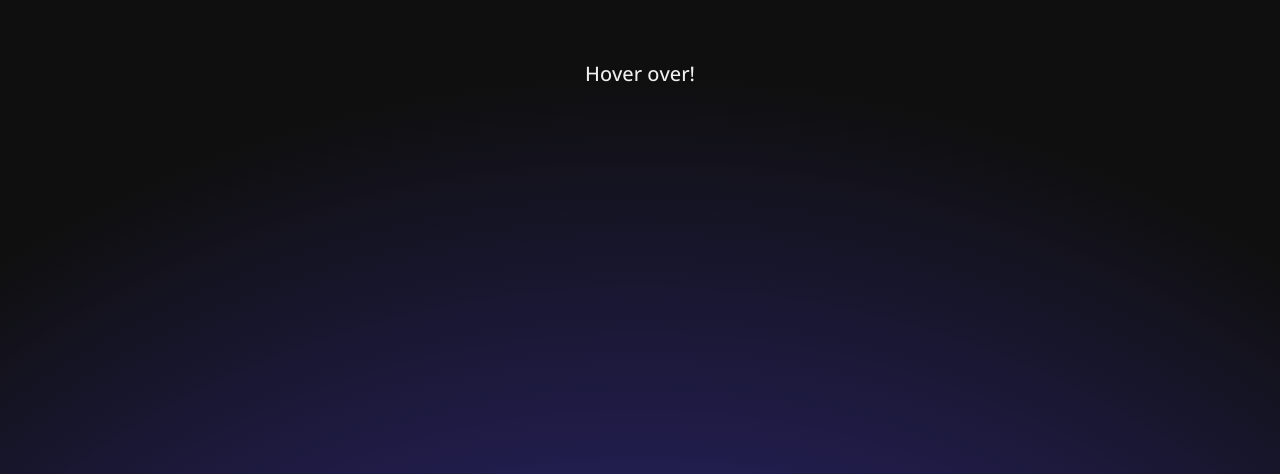
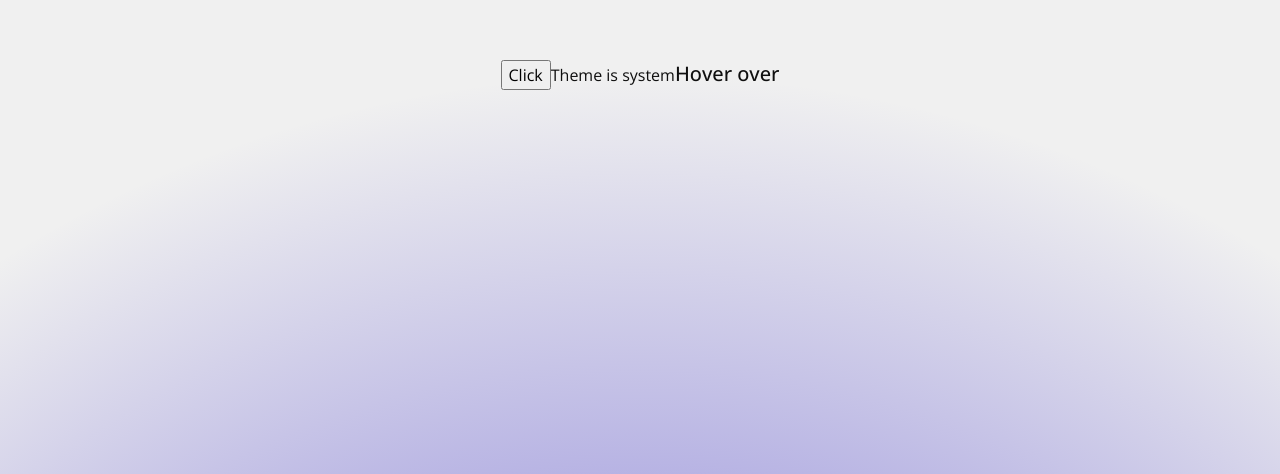
Before and after one commit to mariusflorescu/github-actions-images, a Next.js app: page / in a window 1280 px wide. Shown: the part 326-800 px from the top of the page. Built offline with nearby package versions, Linux system fonts and the light colour scheme.

Commit message:
add theme

```diff
--- a/package.json
+++ b/package.json
@@ -14,6 +14,7 @@
     "@stitches/react": "^1.2.7",
     "lodash": "^4.17.21",
     "next": "12.1.0",
+    "next-themes": "^0.1.1",
     "react": "17.0.2",
     "react-dom": "17.0.2"
   },
--- a/pages/_app.js
+++ b/pages/_app.js
@@ -1,9 +1,22 @@
+import { ThemeProvider } from "next-themes";
+import { theme, darkTheme } from "../stitches.config";
 import { global } from "../styles/globalStyles";
 
 function MyApp({ Component, pageProps }) {
   global();
 
-  return <Component {...pageProps} />;
+  return (
+    <ThemeProvider
+      attribute="class"
+      defaultTheme="system"
+      value={{
+        light: theme.className,
+        dark: darkTheme.className,
+      }}
+    >
+      <Component {...pageProps} />
+    </ThemeProvider>
+  );
 }
 
 export default MyApp;
--- a/pages/index.js
+++ b/pages/index.js
@@ -1,3 +1,4 @@
+import { useTheme } from "next-themes";
 import { styled } from "../stitches.config";
 import LinkPreview from "../components/LinkPreview";
 
@@ -7,13 +8,33 @@ const StyledSpan = styled("span", {
 });
 
 const Home = () => {
+  const { theme, setTheme } = useTheme();
+
+  /*
+   * IMPORTANT !
+   * The following 2 functions are due to the fact that
+   * next-themes has some sort of bug and sets the theme wrongly in localStorage
+   */
+  const persistLocalStorageTheme = (decidedTheme) => {
+    localStorage.setItem("theme", decidedTheme);
+  };
+
+  const handleThemeChange = () => {
+    const decidedTheme = theme === "light" ? "dark" : "light";
+
+    setTheme(() => decidedTheme);
+    persistLocalStorageTheme(decidedTheme);
+  };
+
   return (
     <div>
+      <button onClick={() => handleThemeChange()}>Click</button>
+      Theme is {theme}
       <LinkPreview
         link="https://github.com/mariusflorescu"
-        imageURL="/screenshots/twitter/dark.webp"
+        imageURL={`/screenshots/twitter/${theme}.webp`}
       >
-        <StyledSpan>Hover over!</StyledSpan>
+        <StyledSpan>Hover over</StyledSpan>
       </LinkPreview>
     </div>
   );
--- a/stitches.config.js
+++ b/stitches.config.js
@@ -15,8 +15,8 @@ export const {
       black: "hsl(0, 0%, 0%)",
       white: "hsl(0, 0%, 100%)",
 
-      background: "hsl(0, 0%, 6%)",
-      text: "hsl(0, 0%, 94%)",
+      background: "hsl(0, 0%, 94%)",
+      text: "hsl(0, 0%, 6%)",
 
       indigo: "hsl(245, 58%, 51%)",
     },
@@ -173,3 +173,16 @@ export const {
     bp4: "(min-width: 1200px)",
   },
 });
+
+export const darkTheme = createTheme({
+  colors: {
+    transparent: "transparent",
+    black: "hsl(0, 0%, 0%)",
+    white: "hsl(0, 0%, 100%)",
+
+    background: "hsl(0, 0%, 6%)",
+    text: "hsl(0, 0%, 94%)",
+
+    indigo: "hsl(245, 58%, 51%)",
+  },
+});
```
Also changed, not shown: 1 other file (tests, documents, lock files or other folders).
